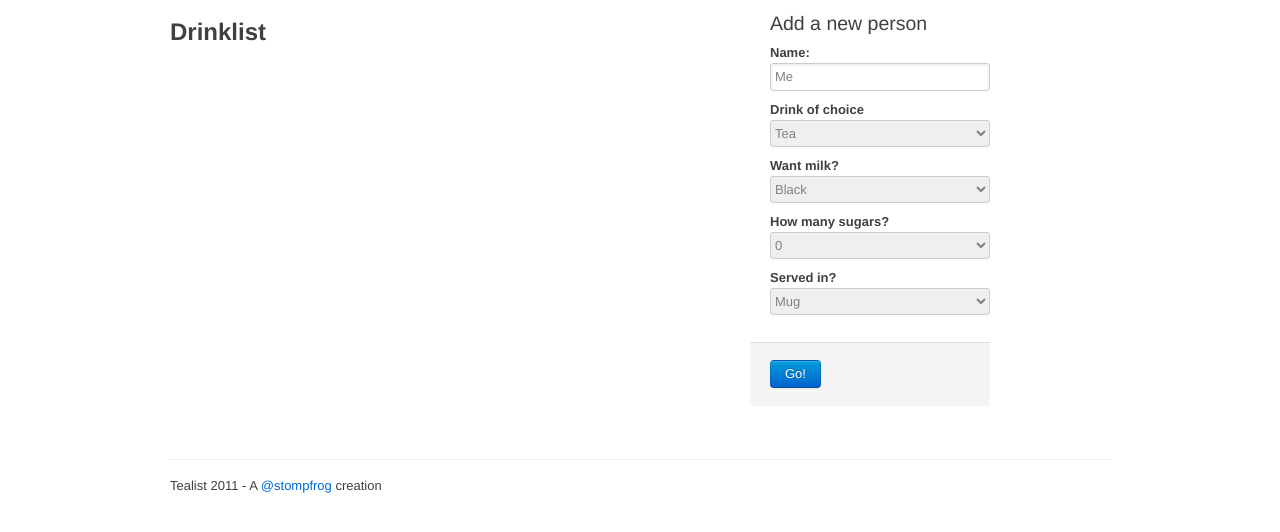
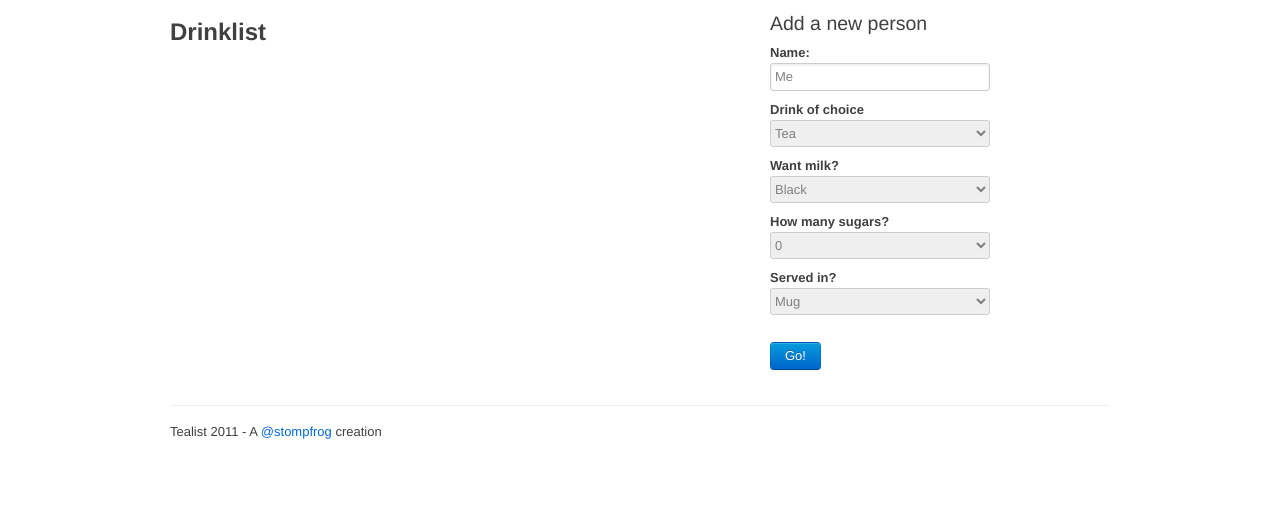
Before and after one commit to Stompfrog/Drinklist--backbone.js---A-work-in-progress-learning-exercise-, a plain HTML site: page index.html in a window 1280 px wide. Shown: the part 128-660 px from the top of the page. Drawn offline with Linux system fonts and the light colour scheme.

Commit message:
fixing actions styling

```diff
--- a/index.html
+++ b/index.html
@@ -81,9 +81,7 @@
 			          </div>
 			        </div>
                	</fieldset>
-		        <div class="actions">
-		            <button class="btn primary" type="submit">Go!</button>
-		        </div>
+	            <button class="btn primary" type="submit">Go!</button>
             </form>
           </div>
         </div>
```
